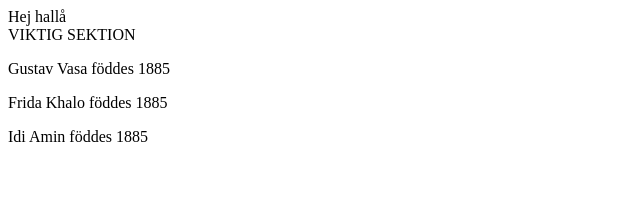
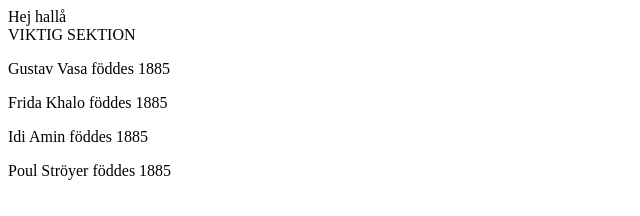
Before and after one commit to KalleKryp/GitTest2, a plain HTML site: page src/index.html in a window 1280 px wide. Shown: the whole page, without its empty margins (0-640 px from the left). Drawn offline with Linux system fonts and the light colour scheme.

Commit message:
Poul Ströyer tillagd

```diff
--- a/src/index.html
+++ b/src/index.html
@@ -8,4 +8,5 @@
   <p>Gustav Vasa föddes 1885</p>
   <p>Frida Khalo föddes 1885</p>
   <p>Idi Amin föddes 1885</p>
+  <p>Poul Ströyer föddes 1885</p>
 </html>
```
